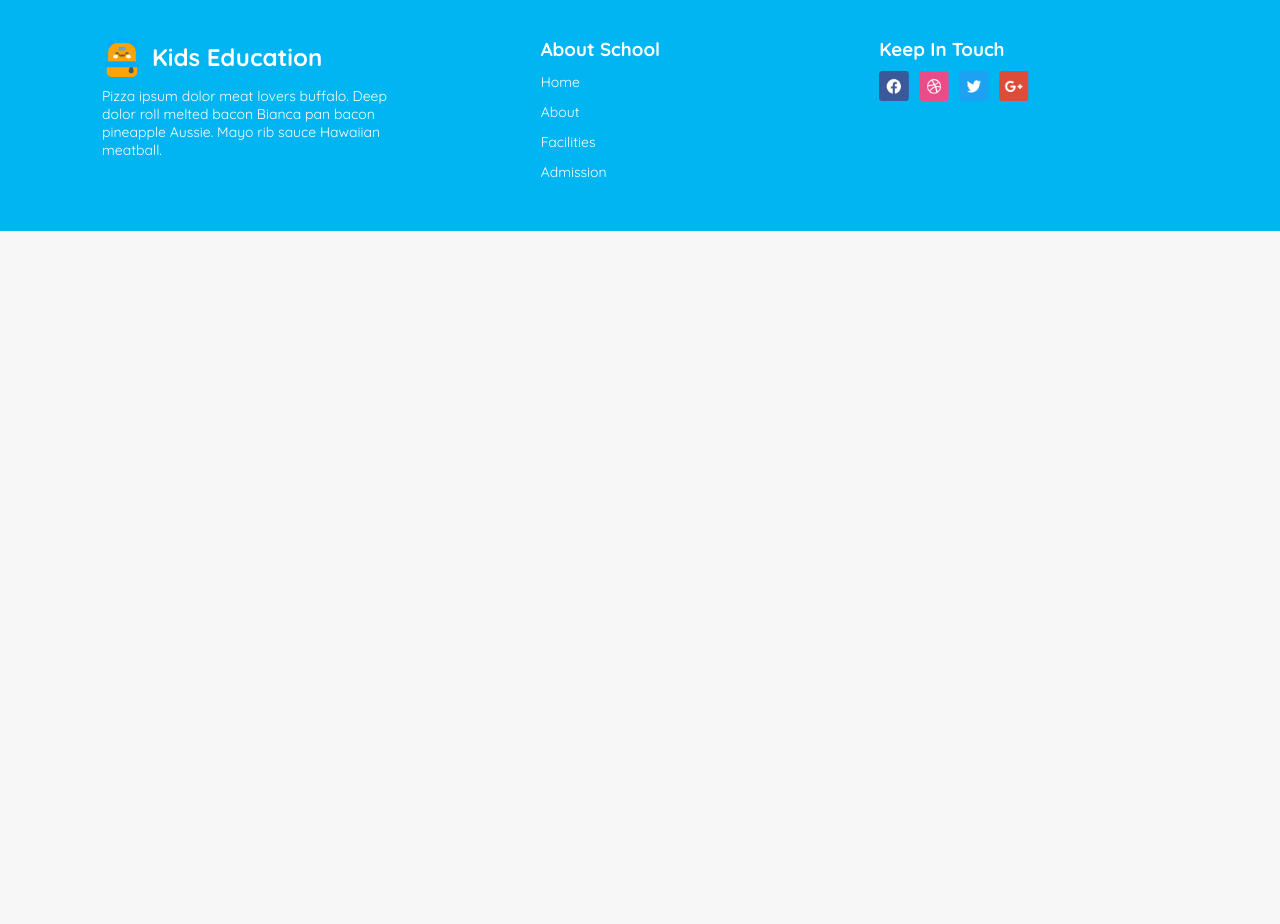
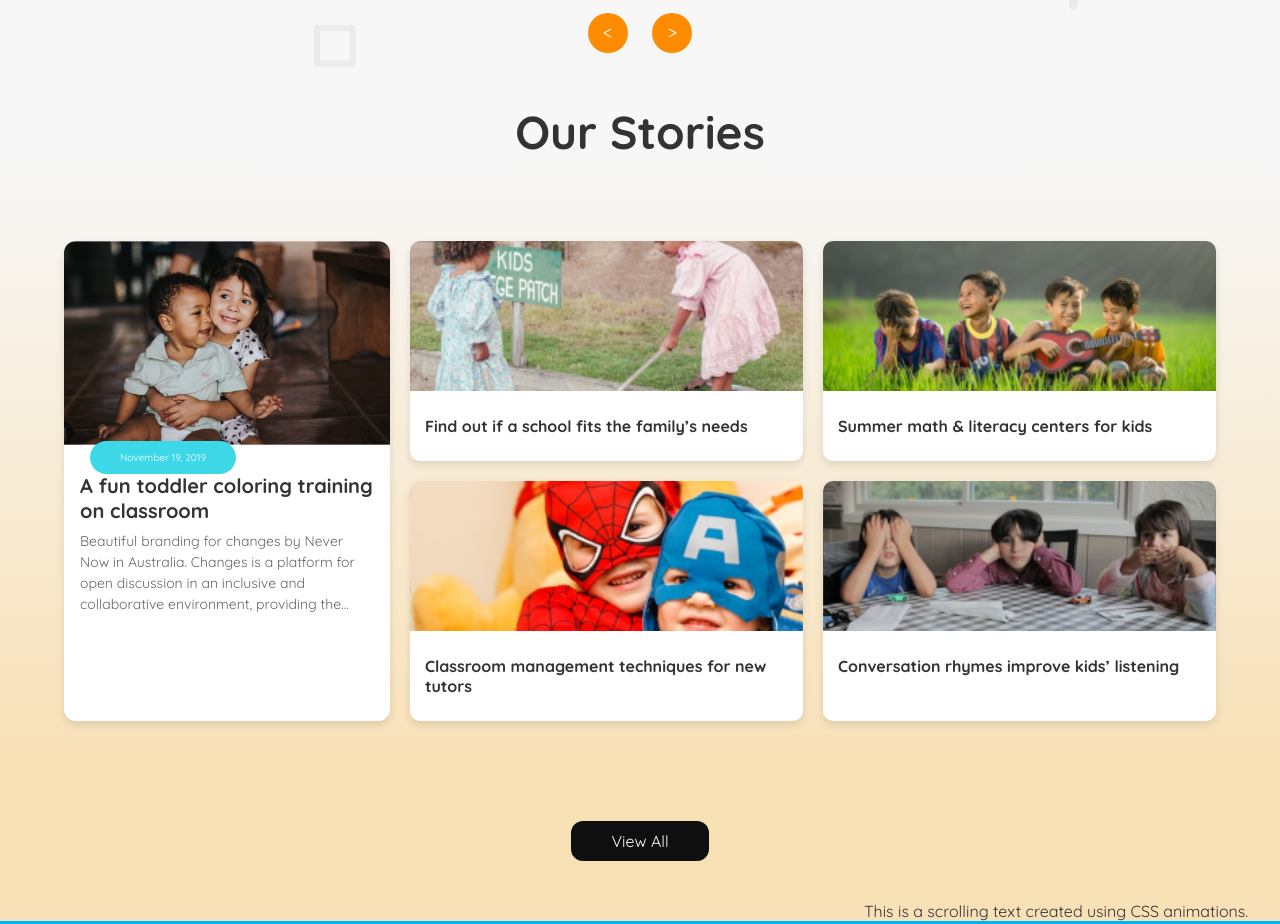
Before and after one commit to Shohidul02/05-assignment02, a plain HTML site: page index.html in a window 1280 px wide. Shown: the part 1331-2255 px from the top of the page. Before the commit the page ends 1562 px from the top, so only its background shows below. Drawn offline with Linux system fonts and the light colour scheme.

Commit message:
assignment is almost done

```diff
--- a/index.html
+++ b/index.html
@@ -76,9 +76,56 @@
   </div>
   </section>
 
-  <section>
+  <!-- our story section -->
+  <h2 class="our-story">Our Stories</h2>
+  <section class="blog-section">
+    <div class="container">
+      <div class="card">
+        <img src="assets/story-1.png" alt="Kids smiling">
+        <div class="card-content">
+          <h3>A fun toddler coloring training on classroom</h3>
+          <p>Beautiful branding for changes by Never Now in Australia. Changes is a platform for open discussion in an inclusive and collaborative environment, providing the...</p>
+        </div>
+      </div><div>
+        <button class="btn">November 19, 2019</button></div>
 
+      <div class="blog-grid">
+        <div class="blog-card">
+          <div class="blog-image second-blog"></div>
+          <div class="blog-content">
+            <h3>Find out if a school fits the family’s needs</h3>
+          </div>
+        </div>
+
+        <div class="blog-card">
+          <div class="blog-image third-blog"></div>
+          <div class="blog-content">
+            <h3>Summer math & literacy centers for kids</h3>
+          </div>
+        </div>
+
+        <div class="blog-card">
+          <div class="blog-image fourth-blog"></div>
+          <div class="blog-content">
+            <h3>Classroom management techniques for new tutors</h3>
+          </div>
+        </div>
+
+        <div class="blog-card">
+          <div class="blog-image fifth-blog"></div>
+          <div class="blog-content">
+            <h3>Conversation rhymes improve kids’ listening</h3>
+          </div>
+        </div>
+
+      </div>
+    </div>
   </section>
+  <div class="container1">
+    <div class="button-container1">
+      <button class="enroll-btn">View All</button>
+    </div>
+  </div>
   <!-- marquee -->
   <section>
       <div class="marquee-container">
--- a/style/style.css
+++ b/style/style.css
@@ -35,6 +35,8 @@ body {
     align-items: center;
     padding: 10px 141px;
     background-color: #F7F7F7;
+    max-width: 1200px;
+    margin: 0 auto;
   }
 
   .logo {
@@ -76,7 +78,7 @@ body {
     color: white;
     padding: 10px 20px;
     border: none;
-    border-radius: 5px;
+    border-radius: 12px;
     text-decoration: none;
     font-size: 16px;
     transition: background-color 0.3s;
@@ -92,6 +94,8 @@ body {
     justify-content: space-between;
     padding: 50px 141px;
     background-color: #F7F7F7;
+    max-width: 1200px;
+    margin: 0 auto;
   }
 
   .hero-content {
@@ -99,7 +103,7 @@ body {
   }
 
   .hero-content h1 {
-    font-size: 48px;
+    font-size: 56px;
     line-height: 1.2;
     margin: 0;
   }
@@ -107,7 +111,7 @@ body {
 
 
   .hero-content p {
-    font-size: 18px;
+    font-size: 20px;
     line-height: 1.6;
     margin: 20px 0;
     color: #555;
@@ -119,12 +123,10 @@ body {
     color: white;
     padding: 10px 40px;
     border: none;
-    border-radius: 5px;
-    text-decoration: none;
+    border-radius: 12px;
     font-size: 16px;
     transition: background-color 0.3s;
   }
-
   .enroll-btn:hover {
     background-color: #555;
   }
@@ -148,7 +150,7 @@ body {
     height: 3px;
     background-color: #333;
   }
-  /* Attandard curriculam section */
+  /* Standard curriculam section */
   .main{
     background-image: url(../assets/bg.png);
   }
@@ -156,8 +158,9 @@ body {
     text-align: center;
 }
 .curriculum-section h2 {
+    font-size: 48px;
     margin-bottom: 30px;
-    margin-top: 50px;
+    margin-top: 60px;
 }
 .curriculum-cards {
     display: flex;
@@ -167,7 +170,7 @@ body {
 .curriculum-card {
     border-radius: 10px;
     box-shadow: 0 4px 6px rgba(0, 0, 0, 0.1);
-    padding: 70px 28px;
+    padding: 60px 28px;
     width: 300px;
     text-align: center;
 }
@@ -177,11 +180,13 @@ body {
     margin-bottom: 20px;
 }
 .curriculum-card h3 {
+  font-size: 24px;
     margin-bottom: 10px;
 }
 .curriculum-card p {
     color: #6c757d;
     margin-bottom: 20px;
+    font-size: 16px;
 }
 .carousel-controls {
     margin-top: 20px;
@@ -205,13 +210,150 @@ body {
     font-size: 18px;
     margin: 0 10px;
     cursor: pointer;
+    margin-bottom: 50px;
+    margin-top: 50px;
 }
+.carousel-controls button:hover{
+  background-color: #ffae00;
+}
+/* .............................................................. */
+/* our Stories section */
+.our-story{
+  text-align: center;
+  font-size: 46px;
+}
+.blog-section{
+  background:linear-gradient(360deg, #F9E0B4, #F7F7F7);
+}
+.container {
+  max-width: 1100px;
+  margin: 0 auto;
+}
+/* Blog Main Card */
+
+.card {
+  background-color: white;
+  border-radius: 12px;
+  box-shadow: 0 4px 8px rgba(0, 0, 0, 0.1);
+  width: 350px;
+  overflow: hidden;
+  margin-right: 20px;
+}
+
+.card img {
+  width: 100%;
+  height: auto;
+}
+
+.card-content {
+  padding: 16px;
+}
+
+.card-content .date {
+  display: inline-block;
+  font-size: 12px;
+  background-color: #62d4da;
+  color: #ffffff;
+  padding: 4px 8px;
+  border-radius: 15px;
+  margin-bottom: 8px;
+}
+
+.card-content h3 {
+  font-size: 20px;
+  margin: 8px 0;
+  color: #333;
+}
+
+.card-content p {
+  font-size: 14px;
+  color: #666;
+  line-height: 1.5;
+}
+.btn{
+  padding: 10px 30px;
+    font-size: 10px;
+    margin-left: -320px;
+    margin-top: 200px;
+    border-radius: 20px;
+    border: none;
+    background: #3CD8E8;
+    color: white;
+}
+
+/* Blog Grid */
+.second-blog{
+  background-image: url(../assets/story-2.png);
+}
+.third-blog{
+  background-image: url(../assets/story-3.png);
+  height: auto;
+
+}
+.fourth-blog{
+  background-image: url(../assets/story-4.png);
+
+}
+.fifth-blog{
+  background-image: url(../assets/story-5.png);
+
+}
+
+.blog-grid {
+  display: grid;
+  grid-template-columns: repeat(2, 1fr);
+  gap: 20px;
+}
+
+.blog-grid .blog-card {
+  background-color: #ffffff;
+  border-radius: 10px;
+  overflow: hidden;
+  box-shadow: 0 4px 8px rgba(0, 0, 0, 0.1);
+}
+
+.blog-grid .blog-image {
+  height: 150px;
+  background-size: cover;
+  background-position: center;
+}
+
+.blog-grid .blog-content {
+  padding: 15px;
+}
+
+.blog-grid .blog-date {
+  display: inline-block;
+  font-size: 12px;
+  background-color: #62d4da;
+  color: #ffffff;
+  padding: 4px 8px;
+  border-radius: 15px;
+  margin-bottom: 8px;
+}
+
+.blog-grid h3 {
+  font-size: 16px;
+  margin: 10px 0;
+  color: #333333;
+}
+
+/* viwe all button */
+.container1{
+  display: flex;
+  justify-content: center;
+  background-color: #F9E1B6;
+  padding-top: 20px;
+  padding-bottom: 40px;
+}
+/* ........................................................ */
 /* marquee section */
 .marquee-container {
   width: 100%;
   overflow: hidden;
   white-space: nowrap;
   box-sizing: border-box;
+  background-color: #F8E1B7;
 }
 .marquee {
   display: inline-block;
@@ -226,66 +368,6 @@ body {
       transform: translateX(-100%);
   }
 }
-/* our Stories section */
-.blog-section {
-  background: linear-gradient(to bottom, #f8e8d0, #fdfdfd);
-  padding: 40px;
-  font-family: "Quicksand", sans-serif;
-}
-
-.container {
-  max-width: 1200px;
-  margin: 0 auto;
-}
-
-/* Blog Main Card */
-.blog-main-card {
-  display: flex;
-  margin-bottom: 20px;
-}
-
-.blog-main-card .blog-card {
-  flex: 1;
-  display: flex;
-  background-color: #ffffff;
-  border-radius: 10px;
-  overflow: hidden;
-  box-shadow: 0 4px 8px rgba(0, 0, 0, 0.1);
-}
-
-.blog-main-card .blog-image {
-  flex: 1;
-  background-size: cover;
-  background-position: center;
-}
-
-.blog-main-card .blog-content {
-  flex: 1;
-  padding: 20px;
-}
-
-.blog-main-card .blog-date {
-  display: inline-block;
-  font-size: 14px;
-  background-color: #007BFF;
-  color: #ffffff;
-  padding: 5px 10px;
-  border-radius: 15px;
-  margin-bottom: 10px;
-}
-
-.blog-main-card h3 {
-  font-size: 18px;
-  margin: 10px 0;
-}
-
-.blog-main-card p {
-  color: #666666;
-  font-size: 14px;
-  line-height: 1.6;
-}
-
-
 /* footer section */
 .footer {
   padding: 40px 20px;
@@ -300,6 +382,7 @@ body {
   justify-content: space-between;
   width: 90%;
   max-width: 1200px;
+  padding: 80px 0;
 }
 
 .footer-section {
@@ -361,6 +444,8 @@ body {
     display: flex;
     flex-direction: column-reverse;
     text-align: center;
+    margin: 0;
+    padding: 0;
   }
   .nav-links {
     display: none;
@@ -381,7 +466,7 @@ body {
     justify-items: center;
 
   }
-  .carousel-controls{
+  .carousel-controls button{
     display: none;
   }
   .container{
@@ -392,4 +477,7 @@ body {
     margin-bottom: 20px;
     padding-left: 0;
   }
+  .card{
+    display: none;
+  }
 }
```
